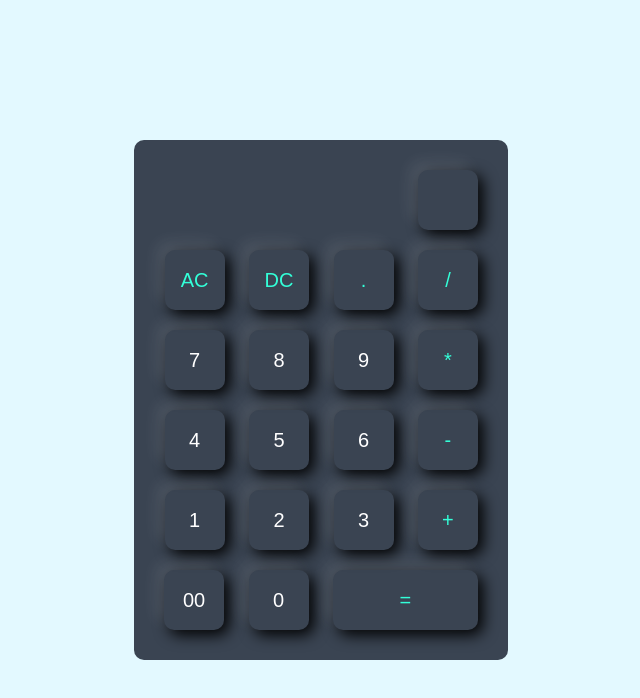
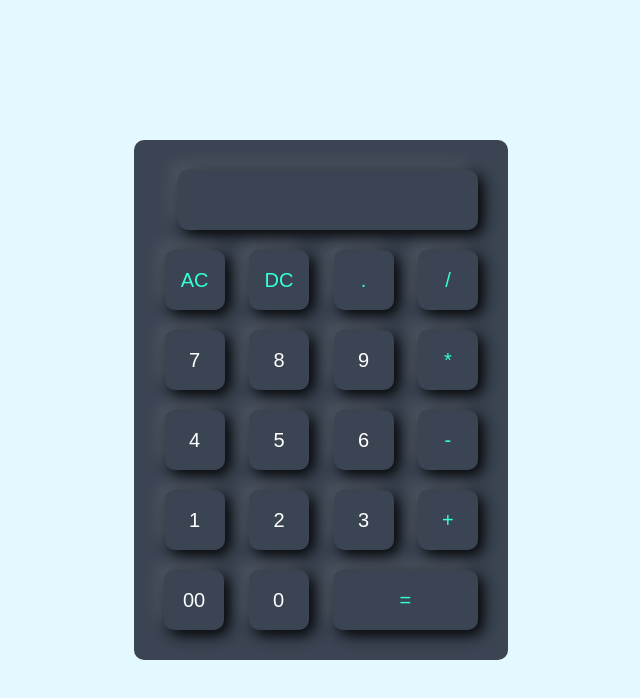
Before and after one commit to ShwetaKadam21082001/Calculator, a plain HTML site: page index.html in a window 1280 px wide. Shown: the whole page, without its empty margins (319-959 px from the left). Drawn offline with Linux system fonts and the light colour scheme.

Commit message:
increase the input box size

```diff
--- a/index.html
+++ b/index.html
@@ -9,12 +9,10 @@
 </head>
 <body>
     <div class="container">
-
        <div class="calculator">
-
         <form>
-            <div class="display">
-                <input type="text" name="display">
+            <div  class="display">
+                <input style="width: 300px; text-align:right; " type="text" name="display">
             </div>
             <div>
                 <input type="button" value="AC" onclick="display.value = '' " class="operator">
```
